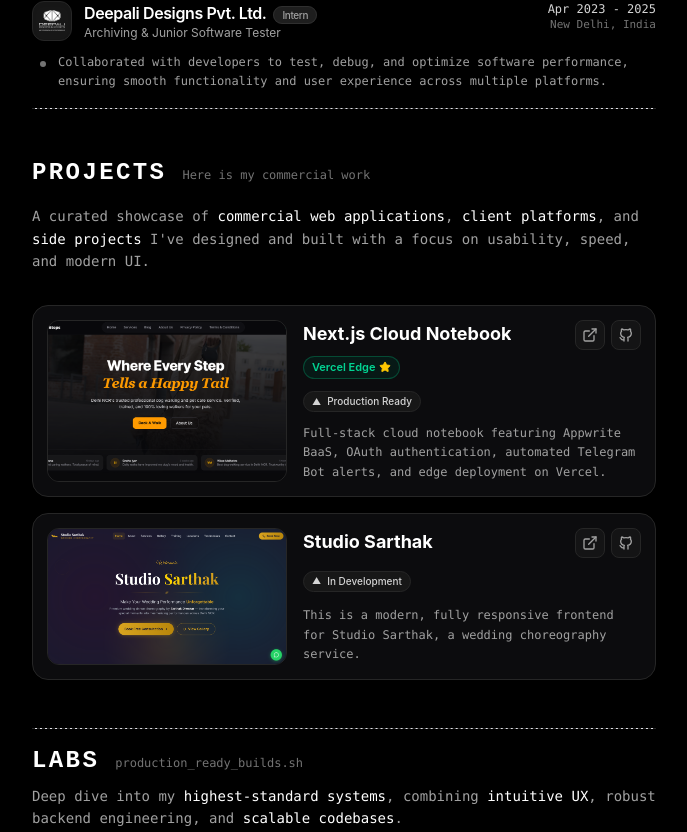
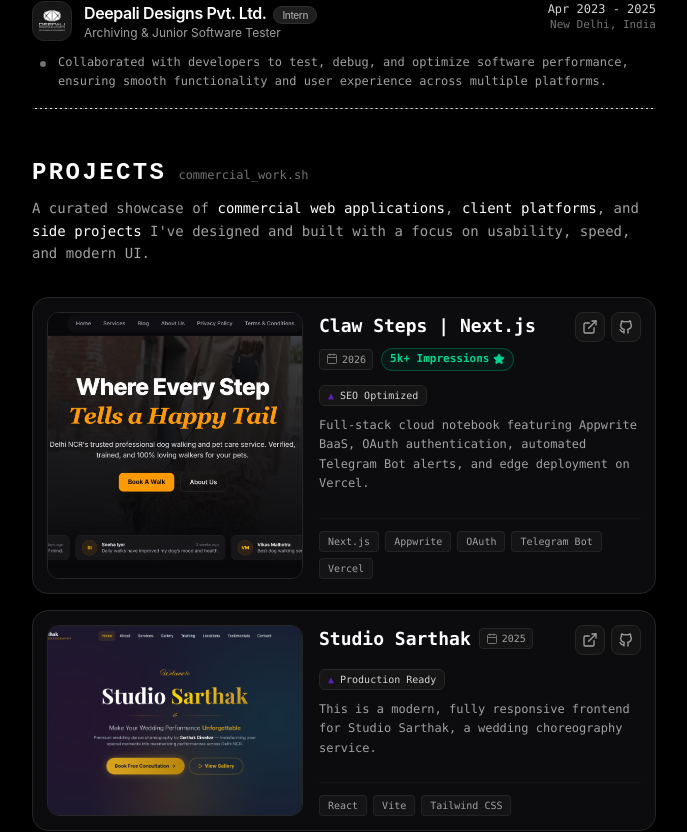
Before and after one commit to luckycoding-lab/portfolio, a React (Vite) app: page / in a window 1280 px wide. Shown: the part 1539-2371 px from the top of the page, without its empty margins (296-983 px from the left). Built offline with nearby package versions, Linux system fonts and the light colour scheme; a web font is replaced by a local one.

Commit message:
feat: update project details, enhance ProjectCards component, and adjust About section download link

```diff
--- a/src/App.jsx
+++ b/src/App.jsx
@@ -1,6 +1,6 @@
 import About from "./component/about";
 import Footer from "./component/Footer";
-import GithubContributions from "./component/GithubContributions";
+// import GithubContributions from "./component/GithubContributions";
 import Labs from "./component/Labs";
 import ProjectCards from "./component/ProjectCards";
 import Seprator from "./component/seprator";
@@ -26,8 +26,8 @@ function App() {
         <Seprator />
         <Labs />
         <Seprator />
-        <GithubContributions />
-        <Seprator />
+        {/* <GithubContributions /> */}
+        {/* <Seprator /> */}
         <Footer />
       </div>
     </div>
--- a/src/component/GithubContributions.jsx
+++ b/src/component/GithubContributions.jsx
@@ -13,8 +13,8 @@ export default function GithubContributions() {
     };
 
     return (
-        <section className="w-full py-8 text-neutral-100">
-            <div className="mx-auto px-4 sm:px-0">
+        <section className="w-full text-neutral-100">
+            <div className="mx-auto sm:px-0">
 
                 {/* Header */}
                 <div className="mb-2 flex items-baseline gap-3">
--- a/src/component/ProjectCards.tsx
+++ b/src/component/ProjectCards.tsx
@@ -1,14 +1,16 @@
 import React from "react";
-import { ExternalLink, Star } from "lucide-react";
-import { projects } from "../data/projects";
+import { ExternalLink, Star, Calendar } from "lucide-react";
+import { projects, Project } from "../data/projects";
 import { TbBrandGithub } from "react-icons/tb";
 
 export default function ProjectCards() {
   return (
     <section className="py-8 text-neutral-100">
-      <div className="mx-auto sm:px-0">
+      <div className="mx-auto px-4 sm:px-0">
+
         {/* Section Heading */}
-        <div className="mb-8 flex flex-wrap items-baseline gap-2 sm:gap-4">
+        <div className="mb-8">
+          <div className="flex items-baseline gap-3">
             <h2
               className="text-2xl font-bold tracking-widest text-white uppercase"
               style={{ fontFamily: "'Silkscreen', monospace" }}
@@ -16,10 +18,11 @@ export default function ProjectCards() {
               Projects
             </h2>
             <span className="font-mono text-xs text-neutral-500">
-            Here is my commercial work
+              commercial_work.sh
             </span>
+          </div>
 
-          <p className="font-mono text-xs leading-relaxed text-neutral-400 sm:text-sm">
+          <p className="mt-2 font-mono text-xs leading-relaxed text-neutral-400 sm:text-sm">
             A curated showcase of{" "}
             <span className="text-white">commercial web applications</span>,{" "}
             <span className="text-white">client platforms</span>, and{" "}
@@ -30,22 +33,24 @@ export default function ProjectCards() {
 
         {/* Project Cards List */}
         <div className="space-y-4">
-          {projects.map((project) => (
+          {projects.map((project: Project) => (
             <div
               key={project.id}
-              className="group relative flex flex-col gap-4 overflow-hidden rounded-2xl border border-neutral-800 bg-[#0c0c0e] p-3.5 transition-all duration-300 hover:border-neutral-700 hover:shadow-lg md:flex-row md:items-stretch"
+              className="group relative flex flex-col gap-4 overflow-hidden rounded-2xl border border-neutral-800 bg-[#0c0c0e] p-3.5 transition-all duration-300 hover:border-[#7c3aed] hover:bg-[#111114] hover:shadow-xl hover:shadow-[#ff3576]/5 md:flex-row md:items-stretch"
             >
               {/* Thumbnail Area */}
-              <div className="relative aspect-video w-full shrink-0 overflow-hidden rounded-xl border border-neutral-800 bg-neutral-950 md:aspect-auto md:w-52 lg:w-60">
+              <div className="relative aspect-video w-full shrink-0 overflow-hidden rounded-xl border border-neutral-800 bg-neutral-950 md:aspect-auto md:w-56 lg:w-64">
                 <img
                   src={project.image}
                   alt={project.title}
+                  loading="lazy"
                   className="h-full w-full object-cover transition-transform duration-500 group-hover:scale-105"
                 />
 
+                {/* Rank Ribbon Badge */}
                 {project.rankRibbon && (
-                  <div className="absolute top-2 left-2 flex h-9 w-9 items-center justify-center rounded-full border border-white/20 bg-black/70 text-[9px] font-bold text-white shadow-md backdrop-blur-md">
-                    <span className="text-center leading-tight">
+                  <div className="absolute top-2.5 left-2.5 flex h-8 w-8 items-center justify-center rounded-full border border-white/20 bg-black/75 text-[9px] font-bold text-white shadow-lg backdrop-blur-md">
+                    <span className="text-center leading-none">
                       {project.rankRibbon}
                     </span>
                   </div>
@@ -54,18 +59,27 @@ export default function ProjectCards() {
 
               {/* Content Area */}
               <div className="flex min-w-0 flex-1 flex-col justify-between gap-3">
-                <div className="space-y-2">
-                  {/* Top Bar: Title, Stars, & Action Links */}
+                <div className="space-y-2.5">
+                  {/* Top Bar: Title, Year, Stars & Links */}
                   <div className="flex items-start justify-between gap-3">
                     <div className="flex min-w-0 flex-wrap items-center gap-2">
-                      <h3 className="truncate text-base font-bold text-white transition-colors group-hover:text-neutral-100 sm:text-lg">
+                      <h3 className="truncate font-mono text-base font-bold text-white transition-colors group-hover:text-[#7c3aed] sm:text-lg">
                         {project.title}
                       </h3>
 
+                      {/* Year Indicator */}
+                      {project.year && (
+                        <span className="inline-flex items-center gap-1 rounded border border-neutral-800 bg-neutral-900/80 px-1.5 py-0.5 font-mono text-[10px] text-neutral-400">
+                          <Calendar className="h-3 w-3 text-neutral-500" />
+                          {project.year}
+                        </span>
+                      )}
+
+                      {/* Stars / Metric Badge */}
                       {project.stars && (
-                        <span className="inline-flex shrink-0 items-center gap-1 rounded-full border border-emerald-500/30 bg-emerald-950/40 px-2 py-0.5 text-[11px] font-semibold text-emerald-400">
+                        <span className="inline-flex shrink-0 items-center gap-1 rounded-full border border-emerald-500/30 bg-emerald-950/40 px-2 py-0.5 font-mono text-[11px] font-semibold text-emerald-400">
                           {project.stars}
-                          <Star className="h-3 w-3 fill-yellow-400 text-yellow-400" />
+                          <Star className="h-3 w-3 fill-emerald-400 text-emerald-400" />
                         </span>
                       )}
                     </div>
@@ -77,7 +91,7 @@ export default function ProjectCards() {
                           href={project.liveUrl}
                           target="_blank"
                           rel="noopener noreferrer"
-                          className="rounded-lg border border-neutral-800 bg-neutral-900/80 p-1.5 text-neutral-400 transition-colors hover:border-neutral-700 hover:text-white"
+                          className="rounded-lg border border-neutral-800 bg-neutral-900/80 p-1.5 text-neutral-400 transition-colors hover:border-[#5b21b6] hover:text-white"
                           title="Visit Live Preview"
                         >
                           <ExternalLink className="h-4 w-4" />
@@ -89,8 +103,8 @@ export default function ProjectCards() {
                           href={project.githubUrl}
                           target="_blank"
                           rel="noopener noreferrer"
-                          className="rounded-lg border border-neutral-800 bg-neutral-900/80 p-1.5 text-neutral-400 transition-colors hover:border-neutral-700 hover:text-white"
-                          title="View GitHub"
+                          className="rounded-lg border border-neutral-800 bg-neutral-900/80 p-1.5 text-neutral-400 transition-colors hover:border-[#5b21b6] hover:text-white"
+                          title="View GitHub Repository"
                         >
                           <TbBrandGithub className="h-4 w-4" />
                         </a>
@@ -98,12 +112,12 @@ export default function ProjectCards() {
                     </div>
                   </div>
 
-                  {/* Optional Badge */}
+                  {/* Optional Status Badge */}
                   {project.badge && (
                     <div className="w-fit">
-                      <span className="inline-flex items-center gap-1.5 rounded-full border border-neutral-800 bg-neutral-900 px-2 py-0.5 text-[10px] font-medium text-neutral-300">
+                      <span className="inline-flex items-center gap-1.5 rounded-md border border-neutral-800 bg-neutral-900/90 px-2 py-0.5 font-mono text-[10px] font-medium text-neutral-300">
                         {project.badge.icon && (
-                          <span className="text-[9px]">
+                          <span className="text-[10px] text-[#5b21b6]">
                             {project.badge.icon}
                           </span>
                         )}
@@ -111,12 +125,26 @@ export default function ProjectCards() {
                       </span>
                     </div>
                   )}
-                </div>
 
                   {/* Description */}
                   <p className="font-mono text-xs leading-relaxed text-neutral-400">
                     {project.description}
                   </p>
+                </div>
+
+                {/* Technologies List */}
+                {project.technologies && project.technologies.length > 0 && (
+                  <div className="mt-3 flex flex-wrap items-center gap-1.5 border-t border-neutral-900/80 pt-3">
+                    {project.technologies.map((tech, idx) => (
+                      <span
+                        key={idx}
+                        className="rounded border border-neutral-800/80 bg-[#141417] px-2 py-0.5 font-mono text-[10px] text-neutral-400 transition-colors group-hover:border-neutral-700"
+                      >
+                        {tech}
+                      </span>
+                    ))}
+                  </div>
+                )}
               </div>
             </div>
           ))}
--- a/src/component/about.jsx
+++ b/src/component/about.jsx
@@ -71,9 +71,8 @@ export default function About() {
 
                     {/* 2. Download CV Button */}
                     <a
-                        href="/Lucky Resume 2026.pdf"
-                        target="_blank"
-                        rel="noopener noreferrer"
+                        href="/Lucky%20Resume%202026.pdf"
+                        download="Lucky_Resume_2026.pdf"
                         className="custom-btn"
                     >
                         <FaCloudDownloadAlt className="h-3.5 w-3.5 text-neutral-400" />
--- a/src/data/projects.ts
+++ b/src/data/projects.ts
@@ -1,6 +1,3 @@
-import clawstepImg from "../../public/clawstep.png";
-import sarthakStudioImg from "../../public/sarthakstudio.png";
-
 export interface Project {
   id: string | number;
   title: string;
@@ -21,26 +18,24 @@ export interface Project {
 export const projects: Project[] = [
   {
     id: 1,
-    title: "Next.js Cloud Notebook",
+    title: "Claw Steps | Next.js",
     description:
       "Full-stack cloud notebook featuring Appwrite BaaS, OAuth authentication, automated Telegram Bot alerts, and edge deployment on Vercel.",
-    image: clawstepImg, // import your new notebook screenshot
+    image: "/clawstep.png",
     liveUrl: "https://clawsteps.com",
     githubUrl: "https://github.com/luckycoding-lab/clawsteps_nextjs",
     technologies: [
       "Next.js",
-      "React",
       "Appwrite",
       "OAuth",
       "Telegram Bot",
-      "TailwindCSS",
       "Vercel",
     ],
     year: 2026,
-    stars: "Vercel Edge",
+    stars: "5k+ Impressions",
     badge: {
       icon: "▲",
-      text: "Production Ready",
+      text: "SEO Optimized",
     },
   },
   {
@@ -48,14 +43,15 @@ export const projects: Project[] = [
     title: "Studio Sarthak",
     description:
       "This is a modern, fully responsive frontend for Studio Sarthak, a wedding choreography service.",
-    image: sarthakStudioImg,
+    // image: sarthakStudioImg,
+    image: "/sarthakstudio.png",
     liveUrl: "https://sarthakstudio.vercel.app/",
     githubUrl: "https://github.com/luckycoding-lab/sarthakstudio",
     technologies: ["React", "Vite", "Tailwind CSS"],
-    year: 2024,
+    year: 2025,
     badge: {
       icon: "▲",
-      text: "In Development",
+      text: "Production Ready",
     },
   },
 ];
```
Lines whose indentation alone changed are shown as unchanged.
